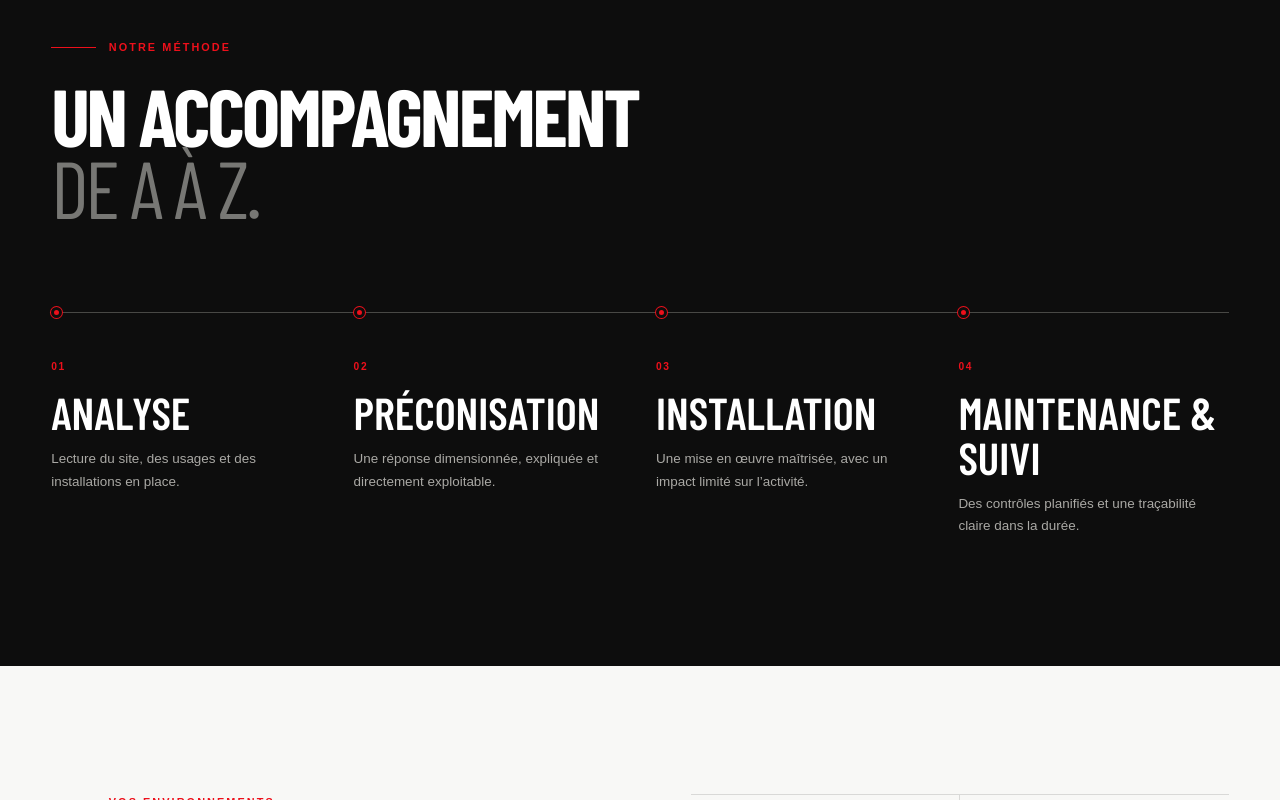
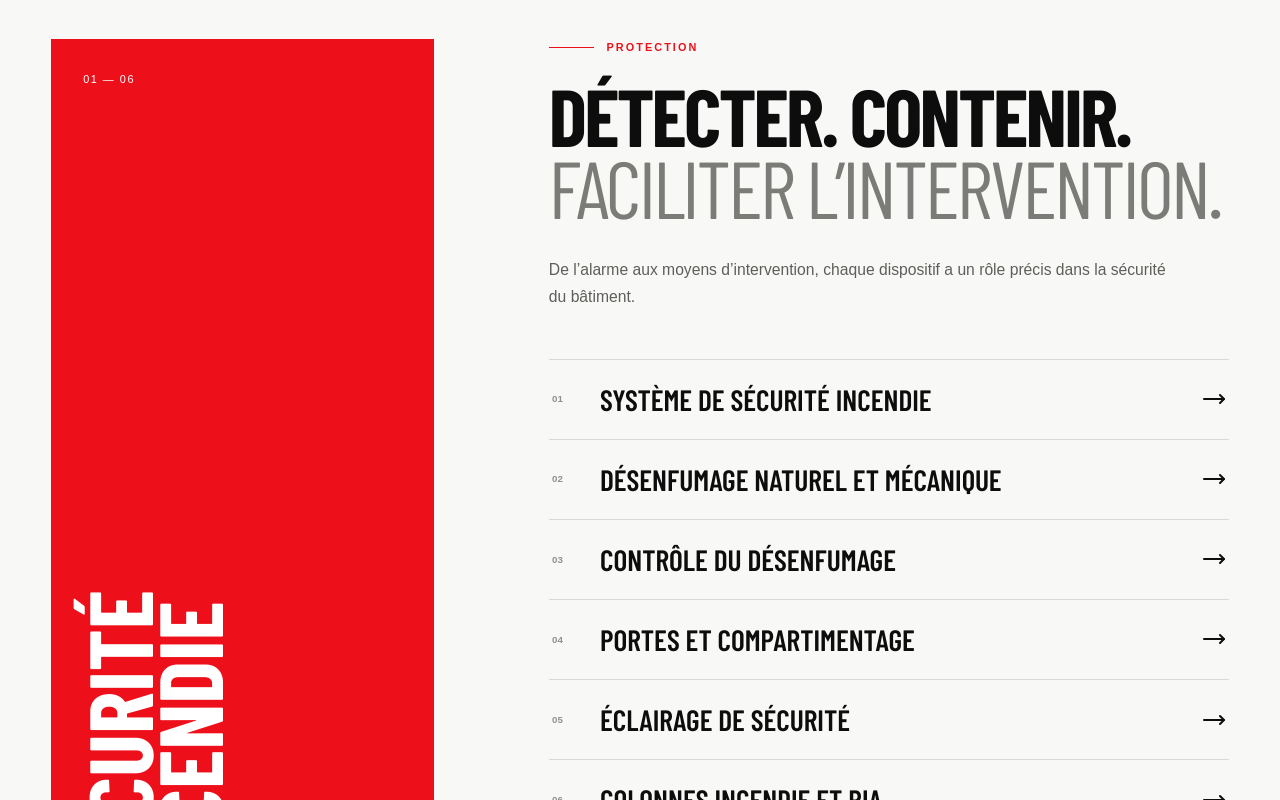
Before and after one commit to FullValue/FUMEXIS, a Next.js app: page / in a window 1280 px wide. Shown: the part 4160-4960 px from the top of the page. Built offline with nearby package versions, Linux system fonts and the light colour scheme; no server answers.

Commit message:
Restore fire safety feature on homepage

```diff
--- a/app/page.tsx
+++ b/app/page.tsx
@@ -1,4 +1,6 @@
 import type { Metadata } from "next";
+import Link from "next/link";
+import { MoveRight } from "lucide-react";
 import { HomeHeroSlider } from "@/components/home-hero-slider";
 import { ExpertiseCarousel } from "@/components/expertise-carousel";
 import { SectionHeading } from "@/components/section-heading";
@@ -13,6 +15,7 @@ import { defaultFaq, sectors } from "@/data/site";
 import { additionalServices, services } from "@/data/services";
 import { additionalServiceVisuals, serviceVisuals } from "@/data/service-visuals";
 import { articles } from "@/data/articles";
+import { securityTopics } from "@/data/security-topics";
 
 export const metadata: Metadata = {
   title: "Sécurité incendie, désenfumage et formation",
@@ -64,6 +67,21 @@ export default function Home() {
         </div>
       </section>
 
+      <section className="fire-feature section-pad">
+        <div className="container-wide fire-grid">
+          <Reveal className="fire-index"><span>01 — 06</span><strong>SÉCURITÉ<br />INCENDIE</strong></Reveal>
+          <div className="fire-copy">
+            <SectionHeading eyebrow="PROTECTION" title={<>Détecter. Contenir.<br /><em>Faciliter l’intervention.</em></>} intro="De l’alarme aux moyens d’intervention, chaque dispositif a un rôle précis dans la sécurité du bâtiment." />
+            <div className="fire-links">
+              {securityTopics.map((topic, index) => (
+                <Link href={topic.href} key={topic.slug}><span>{String(index + 1).padStart(2, "0")}</span>{topic.menuLabel}<MoveRight aria-hidden="true" /></Link>
+              ))}
+            </div>
+            <ArrowLink href="/securite-incendie" variant="dark">Explorer la sécurité incendie</ArrowLink>
+          </div>
+        </div>
+      </section>
+
       <section className="process-section section-pad">
         <div className="container-wide">
           <SectionHeading light eyebrow="NOTRE MÉTHODE" title={<>Un accompagnement<br /><em>de A à Z.</em></>} />
```
